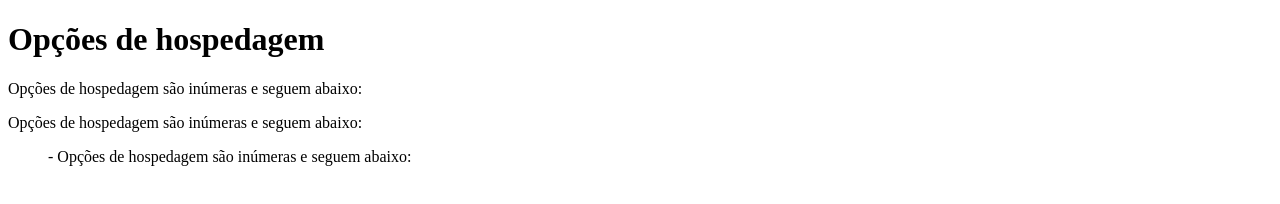
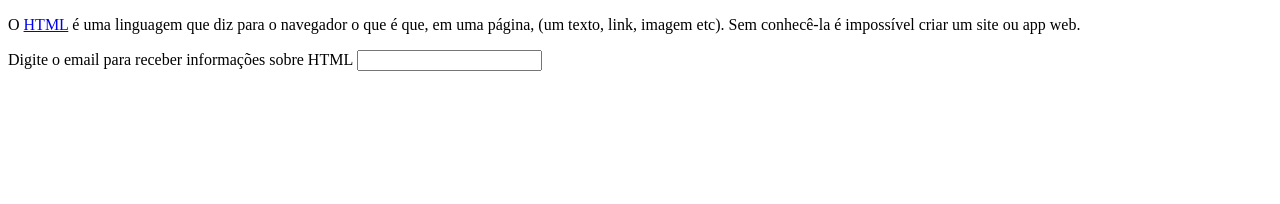
Before and after one commit to rodrigo-rac2/basic-lodging-website, a plain HTML site: page basic-tags.html in a window 1280 px wide. Drawn offline with Linux system fonts and the light colour scheme.

Commit message:
basic tags initial version

```diff
--- a/basic-tags.html
+++ b/basic-tags.html
@@ -3,13 +3,19 @@
     <head>
         <meta charset="utf-8">
         <title>
-            Título da página: Copacabana Inn - Rio de Janeiro - Brazil
+            Form básico
         </title>
     </head>
     <body>
-        <h1>Opções de hospedagem</h1>
-        <p>Opções de hospedagem são inúmeras e seguem abaixo: </p>
-        <p>Opções de hospedagem são inúmeras e seguem abaixo: </p>
-        <blockquote>- Opções de hospedagem são inúmeras e seguem abaixo: </blockquote>
+        <p>O <a href="https://www.devmedia.com.br/html/">HTML</a> é uma linguagem que diz para o navegador o que é que, em uma página,  (um texto, link, imagem etc). Sem conhecê-la
+        é impossível criar um site ou app web.
+        </p>
+        <p>
+            <label>
+                Digite o email para receber informações sobre HTML
+            </label>
+
+            <input id="e-mail" />
+        </p>
     </body>
 </html>
```
